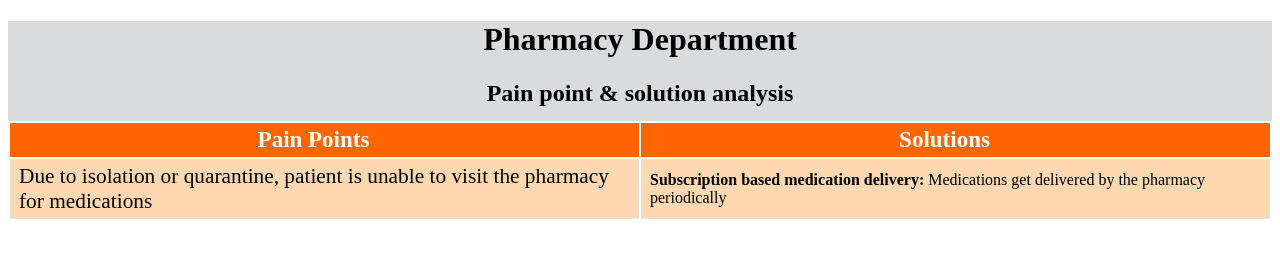
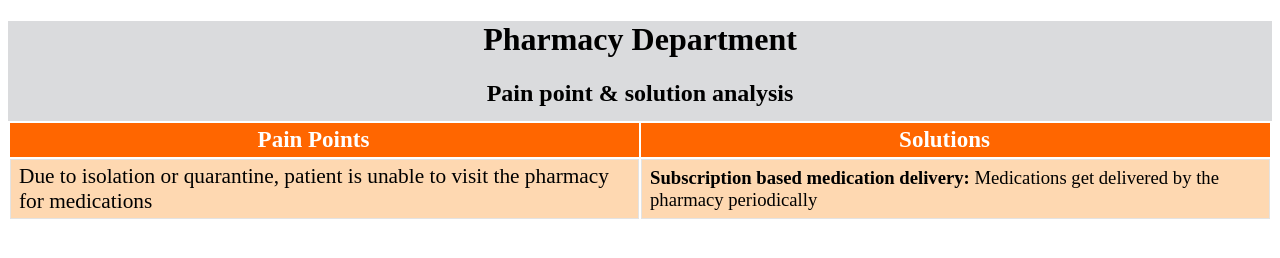
Before and after one commit to SwarubiniPJ/itt-elmch.github.io, a plain HTML site: page mlspharmppsol.html in a window 1280 px wide. Drawn offline with Linux system fonts and the light colour scheme.

Commit message:
Update mlspharmppsol.html

```diff
--- a/mlspharmppsol.html
+++ b/mlspharmppsol.html
@@ -52,7 +52,7 @@ body {
     <tr>
       <td class="tabletd" style= "background-color: #FED8B1; font-size:16pt;"> Due to isolation or quarantine, patient is unable to visit the pharmacy for medications
     </td>
-    <td class="tabletd" style= "background-color: #FED8B1; font-size:12pt;"> <b>Subscription based medication delivery: </b> Medications get delivered by the pharmacy periodically
+    <td class="tabletd" style= "background-color: #FED8B1; font-size:14pt;"> <b>Subscription based medication delivery: </b> Medications get delivered by the pharmacy periodically
 
 
      </td>
```
